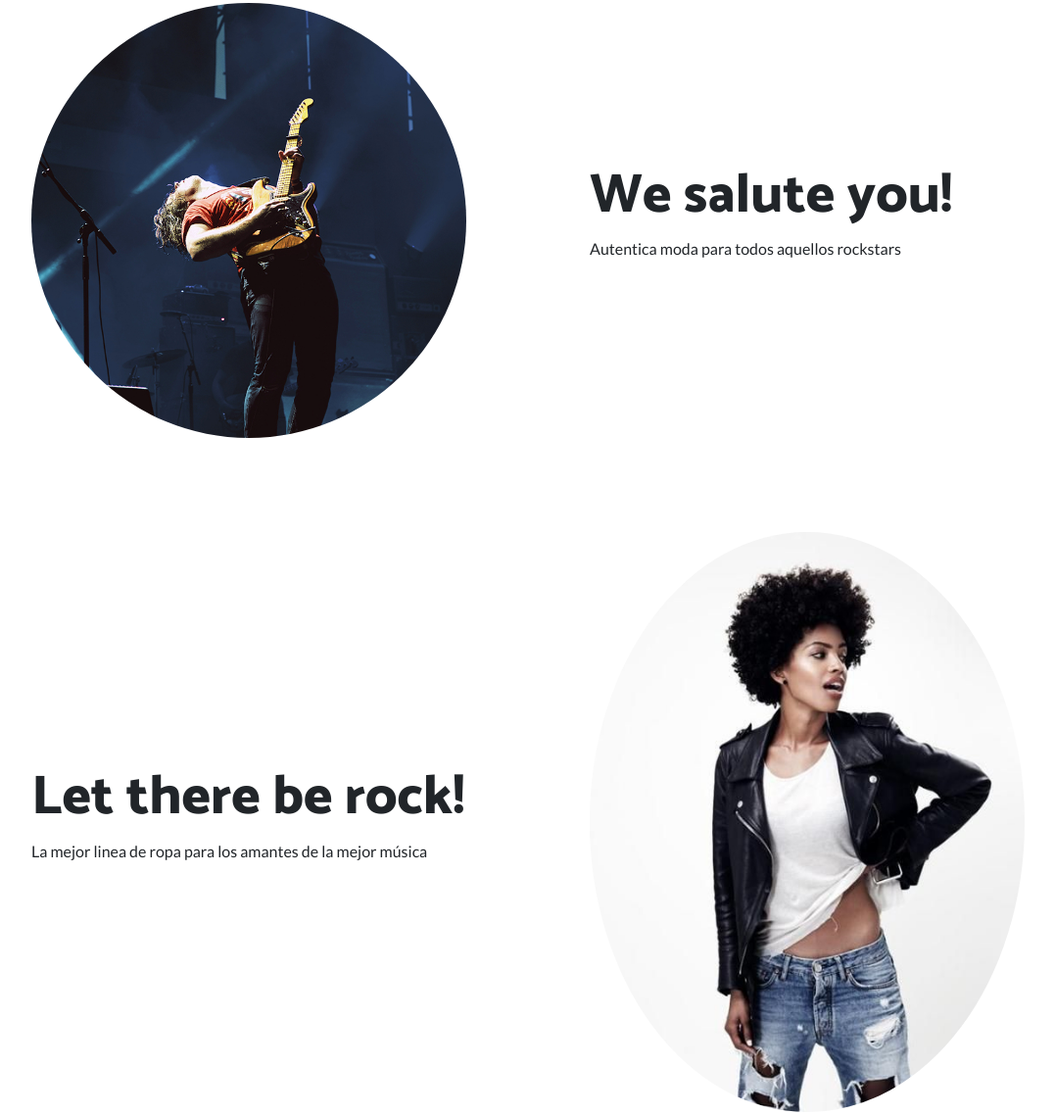
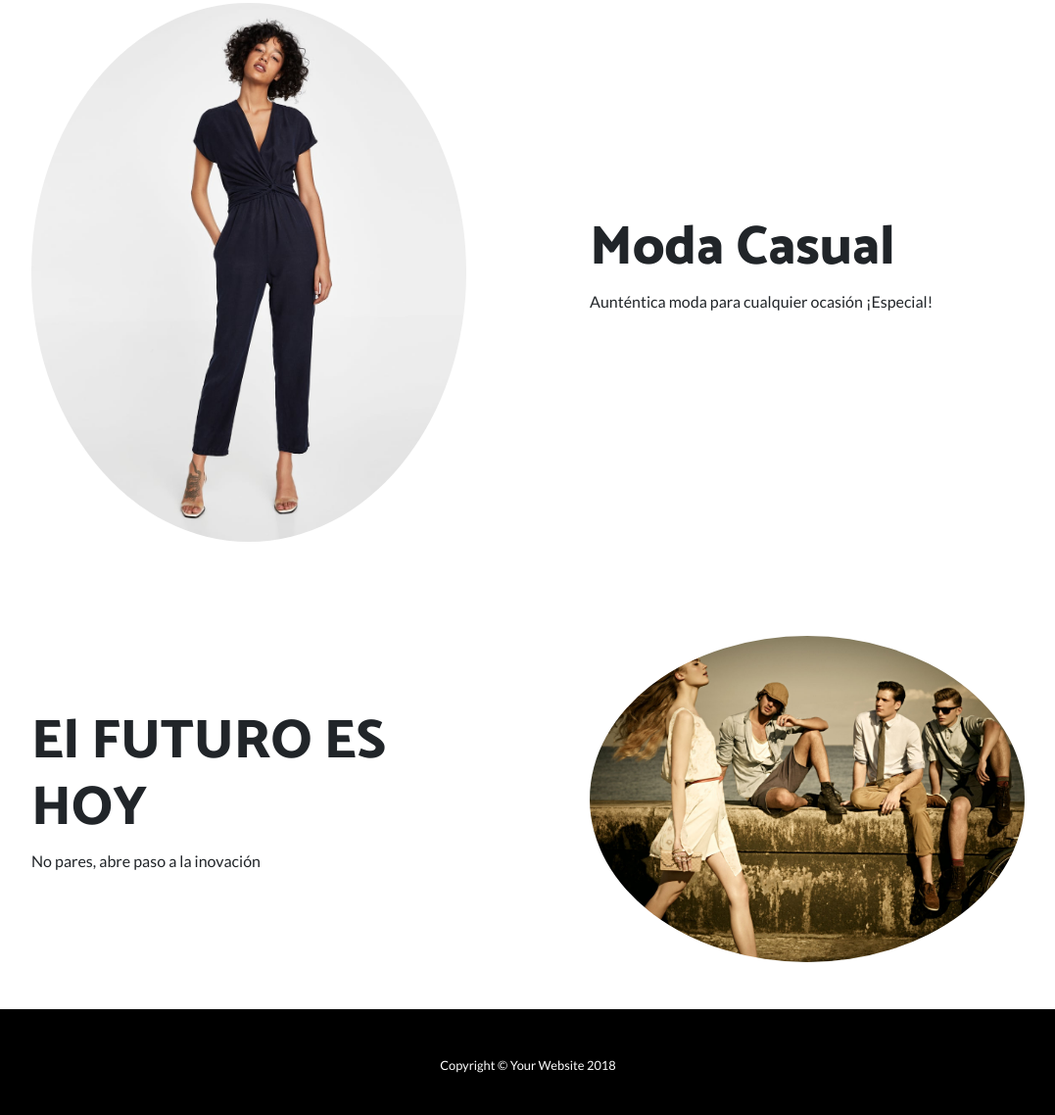
Before and after one commit to ZIRAshop/ZIRAshop, a website: page index.html in a window 1280 px wide. Shown: the part 1420-2558 px from the top of the page at 98% size, without its empty margins (101-1178 px from the left). Drawn offline with Linux system fonts and the light colour scheme.

Commit message:
Update index.html

```diff
--- a/index.html
+++ b/index.html
@@ -69,7 +69,7 @@
           <div class="col-lg-6 order-lg-1">
             <div class="p-5">
               <h2 class="display-4">Para aquellos a punto de rockear...</h2>
-              <p> esse assumenda amet aperiam exercitationem, ea animi blanditiis recusandae! Ratione voluptatum molestiae adipisci, beatae obcaecati.</p>
+              <p>La mejor linea de ropa para los amantes de la mejor música</p>
             </div>
           </div>
         </div>
@@ -81,13 +81,13 @@
         <div class="row align-items-center">
           <div class="col-lg-6">
             <div class="p-5">
-              <img class="img-fluid rounded-circle" src="img/02.jpg" alt="">
+              <img class="img-fluid rounded-circle" src="img/2.jpg" alt="">
             </div>
           </div>
           <div class="col-lg-6">
             <div class="p-5">
-              <h2 class="display-4">We salute you!</h2>
-              <p>Autentica moda para todos aquellos rockstars</p>
+              <h2 class="display-4">Moda Casual</h2>
+              <p>Aunténtica moda para cualquier ocasión ¡Especial!</p>
             </div>
           </div>
         </div>
@@ -99,13 +99,13 @@
         <div class="row align-items-center">
           <div class="col-lg-6 order-lg-2">
             <div class="p-5">
-              <img class="img-fluid rounded-circle" src="img/1.jpg" alt="">
+              <img class="img-fluid rounded-circle" src="img/3.jpg" alt="">
             </div>
           </div>
           <div class="col-lg-6 order-lg-1">
             <div class="p-5">
-              <h2 class="display-4">Let there be rock!</h2>
-              <p>La mejor linea de ropa para los amantes de la mejor música</p>
+              <h2 class="display-4">El FUTURO ES HOY</h2>
+              <p>No pares, abre paso a la inovación</p>
             </div>
           </div>
         </div>
```
